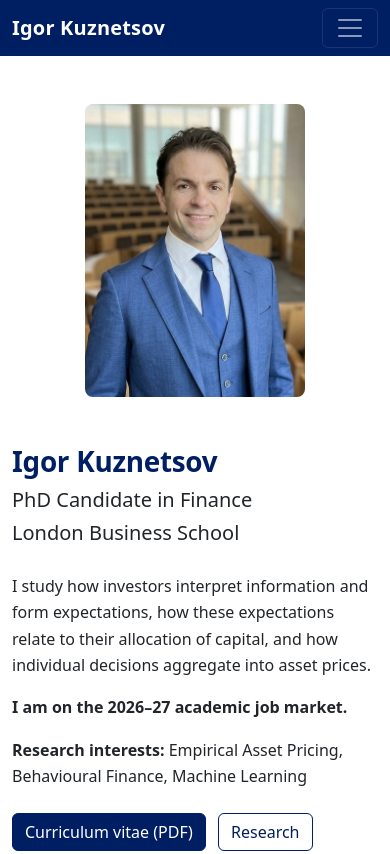
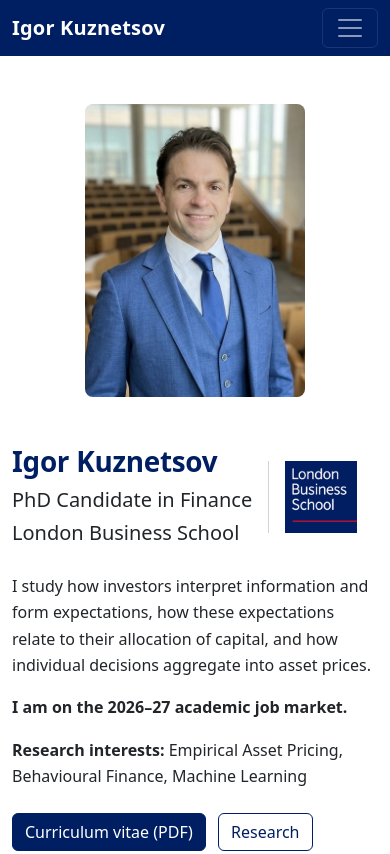
Before and after one commit to IgorK7/IgorK7.github.io, a plain HTML site: page index.html in a window 390 px wide. Shown: the top 854 px of the page. Drawn offline with nearby package versions, Linux system fonts and the light colour scheme.

Commit message:
Home: LBS logo beside the name and title
The London Business School logo sits to the right of the name and
title, after a thin rule, and links to the LBS profile. The page uses
a 192 px copy; the large original stays out of the repository.

Co-Authored-By: Claude Opus 5.5 <noreply@anthropic.com>

```diff
--- a/assets/css/style.css
+++ b/assets/css/style.css
@@ -50,6 +50,12 @@ h3.subsection {
 
 .profile-photo { width: 100%; max-width: 280px; height: auto; border-radius: .5rem; }
 
+/* Home: name and title, then the LBS logo after a thin rule; the logo links to the LBS profile */
+.id-block { display: flex; align-items: center; gap: 1.5rem; margin-bottom: 1.5rem; }
+.id-text { min-width: 0; }
+.id-logo { border-left: 1px solid #ced4da; padding-left: 1.5rem; }
+.id-logo img { display: block; width: 96px; height: 96px; }
+
 .paper h4 { font-size: 1.08rem; font-weight: 600; margin-bottom: .2rem; }
 .paper .meta { color: #5c636a; margin-bottom: .25rem; }
 .paper .links a { margin-right: .9rem; }
@@ -71,3 +77,8 @@ footer { color: #6c757d; font-size: .9rem; border-top: 1px solid var(--ik-rule);
 @media (max-width: 767.98px) {
   .profile-photo { max-width: 220px; margin-bottom: 1.5rem; }
 }
+@media (max-width: 575.98px) {
+  .id-block { gap: 1rem; }
+  .id-logo { padding-left: 1rem; }
+  .id-logo img { width: 72px; height: 72px; }
+}
--- a/index.html
+++ b/index.html
@@ -39,8 +39,13 @@
   <section class="site-section" id="home" aria-labelledby="home-title">
     <div class="row g-4 g-md-5 align-items-start">
       <div class="col-md-8">
-        <h1 class="mb-1" id="home-title">Igor Kuznetsov</h1>
-        <p class="lead mb-4">PhD Candidate in Finance<br>London Business School</p>
+        <div class="id-block">
+          <div class="id-text">
+            <h1 class="mb-1" id="home-title">Igor Kuznetsov</h1>
+            <p class="lead mb-0">PhD Candidate in Finance<br>London Business School</p>
+          </div>
+          <a class="id-logo" href="https://www.london.edu/phd/profiles/igor-kuznetsov"><img src="assets/img/lbs-logo.png" width="96" height="96" alt="London Business School"></a>
+        </div>
 
         <p>
           I study how investors interpret information and form expectations, how these expectations relate
```
Also changed, not shown: assets/img/lbs-logo.png (added), 1 other file.
